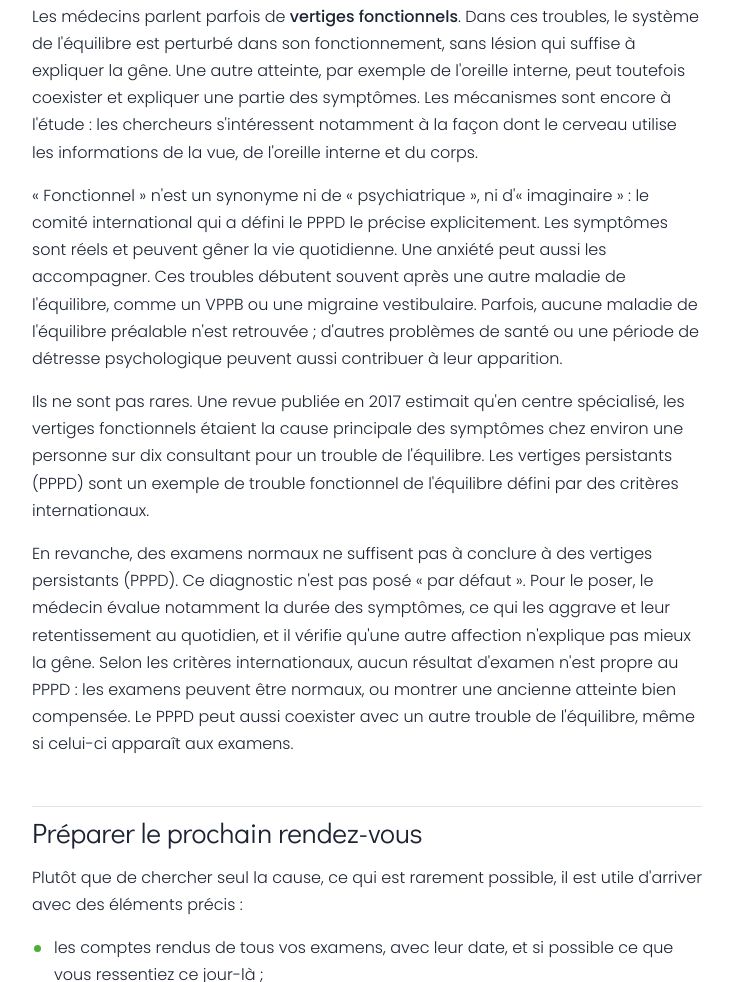
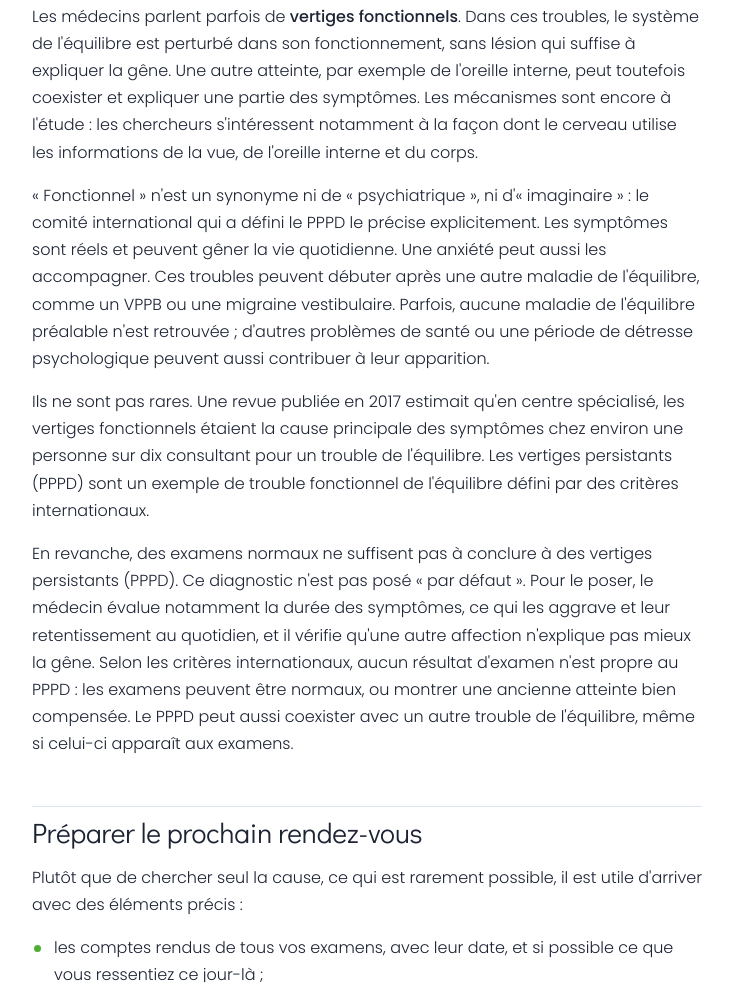
Before and after one commit to PhysioAMG/qgl-site, a plain HTML site: page actualites/examens-normaux-vertiges/index.html in a window 1280 px wide. Shown: the part 2268-3250 px from the top of the page, without its empty margins (54-787 px from the left). Drawn offline with Linux system fonts and the light colour scheme.

Commit message:
Actualités : examens normaux, nuance sur le début des troubles fonctionnels
Co-Authored-By: Claude Opus 5.5 <noreply@anthropic.com>
Claude-Session: https://claude.ai/code/session_01P28CEdyrHcmLFBnCPk1FWP

```diff
--- a/actualites/examens-normaux-vertiges/index.html
+++ b/actualites/examens-normaux-vertiges/index.html
@@ -70,7 +70,7 @@
         <h2>Ni imaginaire, ni forcément un PPPD</h2>
         <p>« Vos examens sont normaux » peut être entendu comme « vous n'avez rien ». Ce n'est pas le sens de ce résultat : il indique seulement que les fonctions testées ne montrent pas d'anomalie.</p>
         <p>Les médecins parlent parfois de <strong>vertiges fonctionnels</strong>. Dans ces troubles, le système de l'équilibre est perturbé dans son fonctionnement, sans lésion qui suffise à expliquer la gêne. Une autre atteinte, par exemple de l'oreille interne, peut toutefois coexister et expliquer une partie des symptômes. Les mécanismes sont encore à l'étude : les chercheurs s'intéressent notamment à la façon dont le cerveau utilise les informations de la vue, de l'oreille interne et du corps.</p>
-        <p>« Fonctionnel » n'est un synonyme ni de « psychiatrique », ni d'« imaginaire » : le comité international qui a défini le PPPD le précise explicitement. Les symptômes sont réels et peuvent gêner la vie quotidienne. Une anxiété peut aussi les accompagner. Ces troubles débutent souvent après une autre maladie de l'équilibre, comme un VPPB ou une migraine vestibulaire. Parfois, aucune maladie de l'équilibre préalable n'est retrouvée ; d'autres problèmes de santé ou une période de détresse psychologique peuvent aussi contribuer à leur apparition.</p>
+        <p>« Fonctionnel » n'est un synonyme ni de « psychiatrique », ni d'« imaginaire » : le comité international qui a défini le PPPD le précise explicitement. Les symptômes sont réels et peuvent gêner la vie quotidienne. Une anxiété peut aussi les accompagner. Ces troubles peuvent débuter après une autre maladie de l'équilibre, comme un VPPB ou une migraine vestibulaire. Parfois, aucune maladie de l'équilibre préalable n'est retrouvée ; d'autres problèmes de santé ou une période de détresse psychologique peuvent aussi contribuer à leur apparition.</p>
         <p>Ils ne sont pas rares. Une revue publiée en 2017 estimait qu'en centre spécialisé, les vertiges fonctionnels étaient la cause principale des symptômes chez environ une personne sur dix consultant pour un trouble de l'équilibre. Les vertiges persistants (PPPD) sont un exemple de trouble fonctionnel de l'équilibre défini par des critères internationaux.</p>
         <p>En revanche, des examens normaux ne suffisent pas à conclure à des vertiges persistants (PPPD). Ce diagnostic n'est pas posé « par défaut ». Pour le poser, le médecin évalue notamment la durée des symptômes, ce qui les aggrave et leur retentissement au quotidien, et il vérifie qu'une autre affection n'explique pas mieux la gêne. Selon les critères internationaux, aucun résultat d'examen n'est propre au PPPD : les examens peuvent être normaux, ou montrer une ancienne atteinte bien compensée. Le PPPD peut aussi coexister avec un autre trouble de l'équilibre, même si celui-ci apparaît aux examens.</p>
 
```
